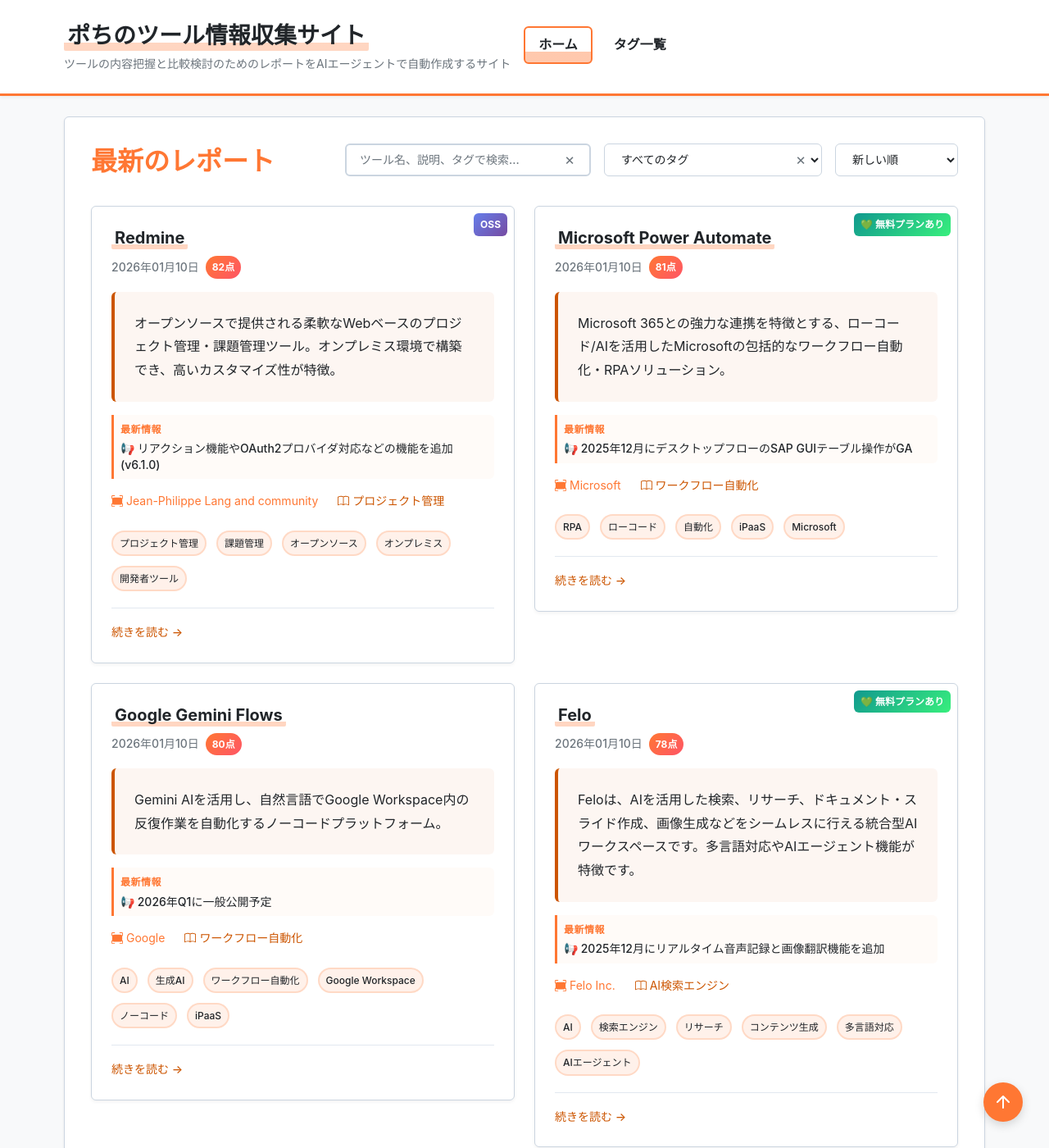
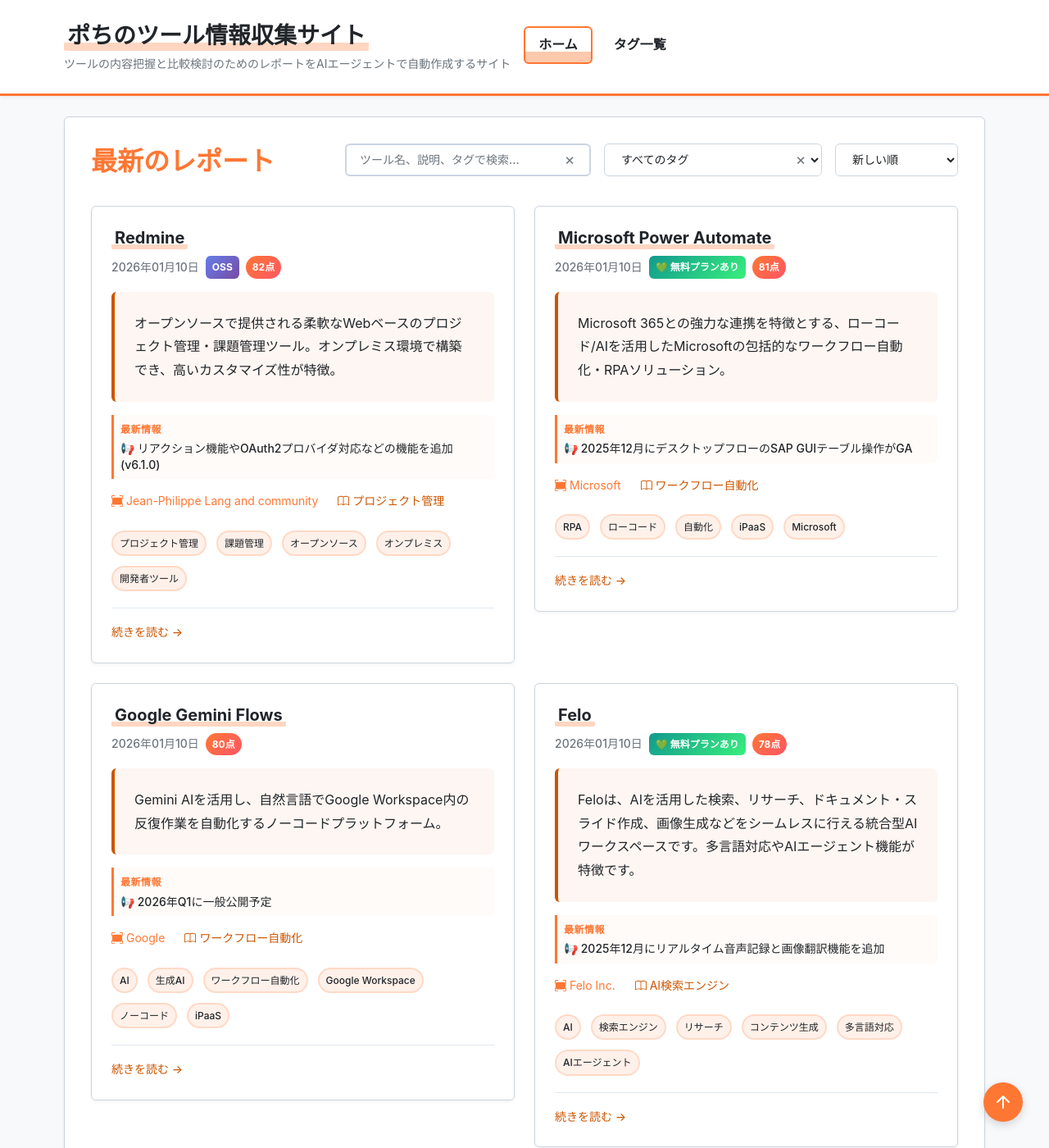
Before and after one commit to aegisfleet/tool-survey-report, a Jekyll site: the page built from index.md, in a window 1280 px wide and 1400 px high, scrolled down 961 px. Shown: the whole window at 82% size. Built offline with Jekyll 4.4.1, drawn with Linux system fonts in a browser that asks for light colours; some of the changed text lies outside the part shown.

Commit message:
バッジの表示位置を変更

```diff
--- a/_layouts/home.html
+++ b/_layouts/home.html
@@ -84,14 +84,6 @@
           data-developer="{{ report.developer | downcase }}"
           data-is-oss="{{ report.quick_summary.is_oss | default: false }}">
 
-          <div class="card-badges">
-            {%- if report.quick_summary.is_oss -%}
-            <span class="card-oss-badge">OSS</span>
-            {%- elsif report.quick_summary.has_free_plan -%}
-            <span class="card-free-badge">💚 無料プランあり</span>
-            {%- endif -%}
-          </div>
-
           <div class="report-card-header">
             <h3 class="report-title">
               <a href="{{ report.url | relative_url }}">{{ report.tool_name | default: report.title }}</a>
@@ -100,6 +92,11 @@
               <time class="report-date" datetime="{{ report.last_updated | date: '%Y-%m-%d' }}">
                 {{ report.last_updated | date: "%Y年%m月%d日" }}
               </time>
+              {%- if report.quick_summary.is_oss -%}
+              <span class="card-oss-badge">OSS</span>
+              {%- elsif report.quick_summary.has_free_plan -%}
+              <span class="card-free-badge">💚 無料プランあり</span>
+              {%- endif -%}
               {%- if report.evaluation.score -%}
               <span class="card-score-badge">{{ report.evaluation.score }}点</span>
               {%- endif -%}
--- a/_sass/_home.scss
+++ b/_sass/_home.scss
@@ -503,18 +503,6 @@
     }
 }
 
-// Card badges
-.card-badges {
-    position: absolute;
-    top: map-get($spacers, 2);
-    right: map-get($spacers, 2);
-    display: flex;
-    flex-direction: column;
-    align-items: flex-end;
-    gap: map-get($spacers, 1);
-    z-index: 1;
-}
-
 .card-score-badge {
     display: inline-flex;
     align-items: center;
```
